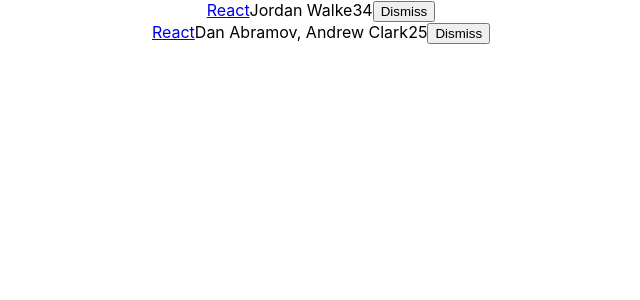
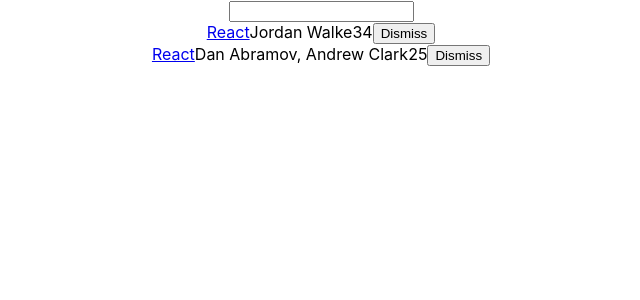
Before and after one commit to Ogbus/codernews, a React (Create React App) app: page / in a window 1280 px wide. Shown: the top 300 px of the page, without its empty margins (319-959 px from the left). Built offline with nearby package versions, Linux system fonts and the light colour scheme.

Commit message:
building the search bar and making it work

```diff
--- a/src/App.js
+++ b/src/App.js
@@ -16,16 +16,29 @@
     author: 'Dan Abramov, Andrew Clark',
     num_comments: 2,
     points: 5,
-    objectID:1,
+    objectID: 1,
   },
 ];
+
+function isSearched (searchTerm) {
+  return function(item) {
+    return item.title.toLowerCase().includes(searchTerm.toLowerCase());
+  }
+}
+
 class App extends Component {
   constructor(props) {
     super(props);
     this.state = {
       list,
+      searchTerm: '',
     }
+    this.onSearchChange = this.onSearchChange.bind(this);
     this.onDismiss = this.onDismiss.bind(this);
+  }
+
+  onSearchChange(event) {
+    this.setState({ searchTerm: event.target.value});
   }
 
   onDismiss(id) {
@@ -37,7 +50,10 @@
   render() {
     return (
       <div className="App">
-        {this.state.list.map(item =>
+        <form>
+          <input type = 'text' onChange={this.onSearchChange} />
+        </form>
+        {this.state.list.filter(isSearched(this.state.searchTerm)).map(item =>
           <div key = {item.objectID}>
             <span>
               <a href = {item.url}>{item.title}</a>
```
